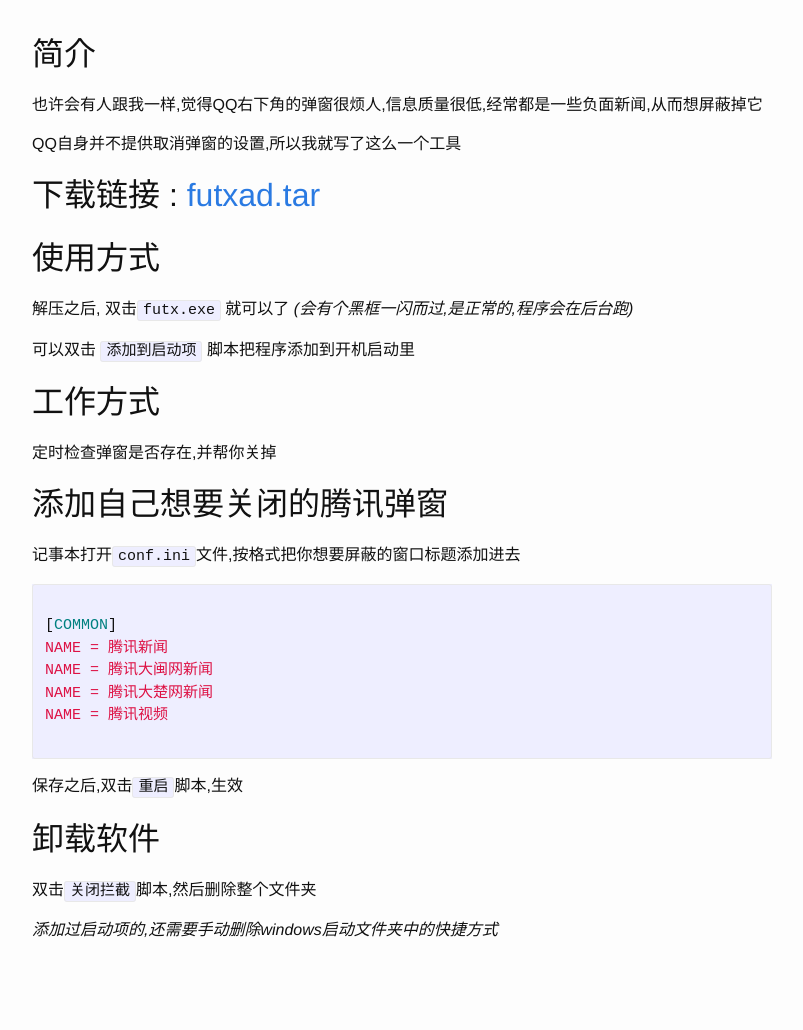
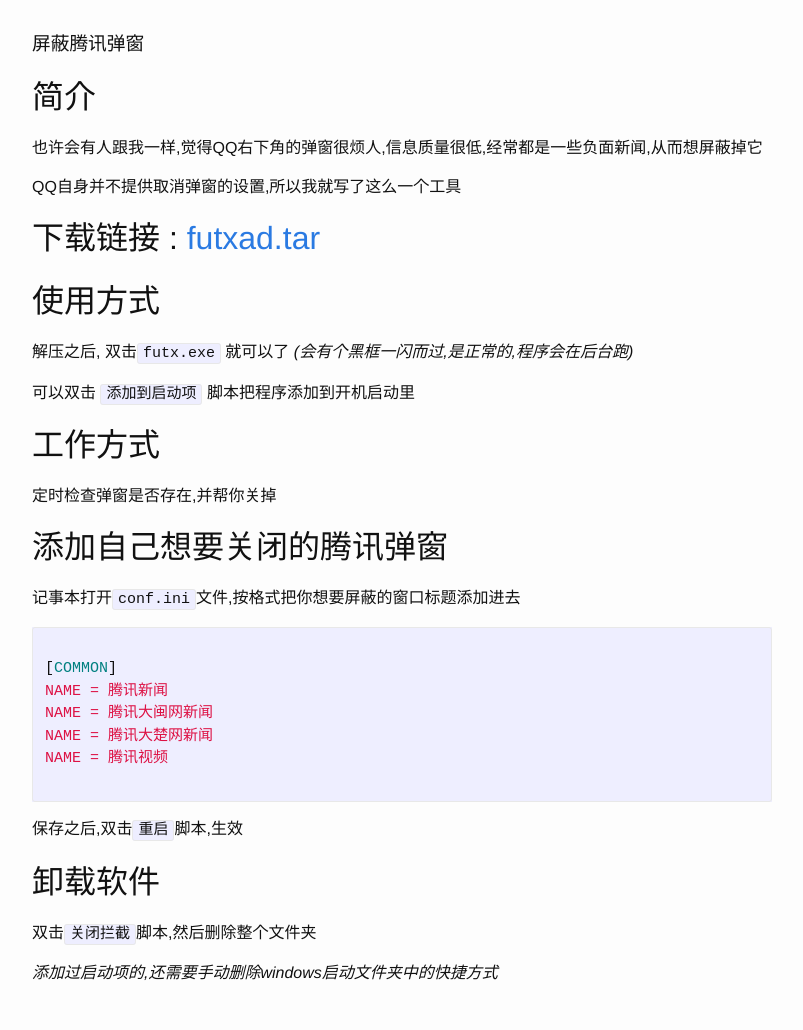
Before and after one commit to wangyhzzz/futxad, a Jekyll site: the page built from index.md, in a window 1280 px wide. Shown: the whole page, without its empty margins (238-1041 px from the left). Built offline with Jekyll 4.4.1, drawn with Linux system fonts in a browser that asks for light colours; before the commit the page ends 987 px from its top, so only the background shows below that.

Commit message:
2016年 6月 7日 星期二 23时54分56秒 CST

```diff
--- a/index.md
+++ b/index.md
@@ -3,6 +3,10 @@
 title: 屏蔽腾讯弹窗
 permalink: /
 ---
+
+### 屏蔽腾讯弹窗
+
+
 
 # 简介
 也许会有人跟我一样,觉得QQ右下角的弹窗很烦人,信息质量很低,经常都是一些负面新闻,从而想屏蔽掉它
```
